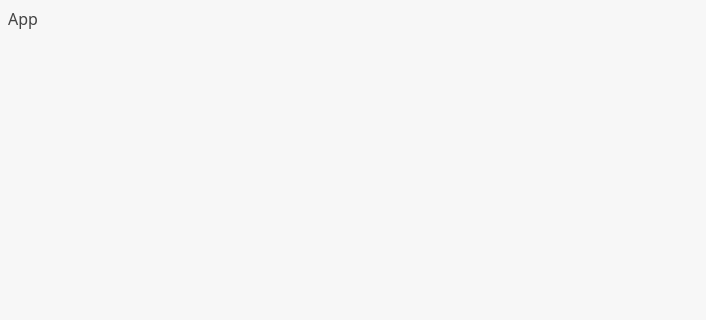
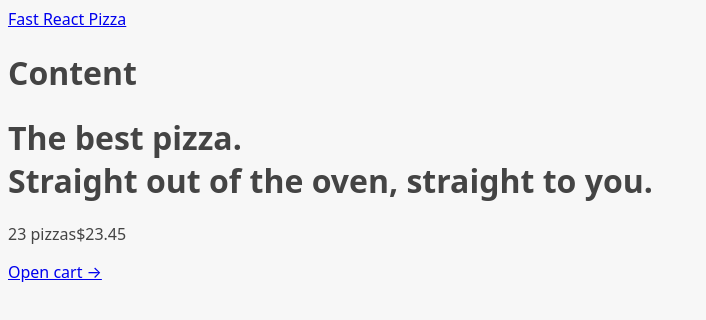
Before and after one commit to 2017kartik/Fast-React-Pizza, a React (Vite) app: page / in a window 1280 px wide. Shown: the top 320 px of the page, without its empty margins (0-706 px from the left). Built offline with nearby package versions, Linux system fonts and the light colour scheme.

Commit message:
Fetching Data with React Router: Pizza Menu

```diff
--- a/package.json
+++ b/package.json
@@ -11,7 +11,8 @@
   },
   "dependencies": {
     "react": "^18.2.0",
-    "react-dom": "^18.2.0"
+    "react-dom": "^18.2.0",
+    "react-router-dom": "^6.28.2"
   },
   "devDependencies": {
     "@types/react": "^18.2.15",
--- a/src/App.jsx
+++ b/src/App.jsx
@@ -1,3 +1,40 @@
+import { createBrowserRouter, RouterProvider } from "react-router-dom";
+import Home from "./ui/Home";
+import Menu, { loader as menuLoader } from "./features/menu/Menu";
+import Cart from "./features/cart/Cart";
+import CreateOrder from "./features/order/CreateOrder";
+import Order from "./features/order/Order";
+import AppLayout from "./ui/AppLayout";
+
+const router = createBrowserRouter([
+  {
+    element: <AppLayout />,
+    children: [
+      {
+        path: "/",
+        element: <Home />,
+      },
+      {
+        path: "/menu",
+        element: <Menu />,
+        loader: menuLoader,
+      },
+      {
+        path: "/cart",
+        element: <Cart />,
+      },
+      {
+        path: "/order/new",
+        element: <CreateOrder />,
+      },
+      {
+        path: "/order/:orderId",
+        element: <Order />,
+      },
+    ],
+  },
+]);
+
 export default function App() {
-  return <div>App</div>;
+  return <RouterProvider router={router} />;
 }
--- a/src/features/cart/Cart.jsx
+++ b/src/features/cart/Cart.jsx
@@ -10,7 +10,7 @@
   },
   {
     pizzaId: 6,
-    name: 'Vegetale',
+    name: 'Vegetable',
     quantity: 1,
     unitPrice: 13,
     totalPrice: 13,
--- a/src/features/cart/CartOverview.jsx
+++ b/src/features/cart/CartOverview.jsx
@@ -1,3 +1,5 @@
+import { Link } from "react-router-dom";
+
 function CartOverview() {
   return (
     <div>
@@ -5,7 +7,7 @@
         <span>23 pizzas</span>
         <span>$23.45</span>
       </p>
-      <a href="#">Open cart &rarr;</a>
+      <Link to="/cart">Open cart &rarr;</Link>
     </div>
   );
 }
--- a/src/features/menu/Menu.jsx
+++ b/src/features/menu/Menu.jsx
@@ -1,5 +1,21 @@
+import { useLoaderData } from "react-router-dom";
+import { getMenu } from "../../services/apiRestaurant";
+import MenuItem from "./MenuItem";
+
 function Menu() {
-  return <h1>Menu</h1>;
+  const menu = useLoaderData();
+  return (
+    <ul>
+      {menu.map((pizza) => (
+        <MenuItem key={pizza.id} pizza={pizza} />
+      ))}
+    </ul>
+  );
+}
+
+export async function loader() {
+  const menu = await getMenu();
+  return menu;
 }
 
 export default Menu;
--- a/src/features/menu/MenuItem.jsx
+++ b/src/features/menu/MenuItem.jsx
@@ -1,12 +1,14 @@
+import { formatCurrency } from "../../utils/helpers";
+
 function MenuItem({ pizza }) {
-  const { id, name, unitPrice, ingredients, soldOut, imageUrl } = pizza;
+  const { name, unitPrice, ingredients, soldOut, imageUrl } = pizza;
 
   return (
     <li>
       <img src={imageUrl} alt={name} />
       <div>
         <p>{name}</p>
-        <p>{ingredients.join(', ')}</p>
+        <p>{ingredients.join(", ")}</p>
         <div>
           {!soldOut ? <p>{formatCurrency(unitPrice)}</p> : <p>Sold out</p>}
         </div>
--- /dev/null
+++ b/src/ui/AppLayout.jsx
@@ -0,0 +1,16 @@
+import Header from "./Header";
+import CartOverview from "../features/cart/CartOverview";
+import { Outlet } from "react-router-dom";
+
+export default function AppLayout() {
+  return (
+    <div>
+      <Header />
+      <main>
+        <h1>Content</h1>
+        <Outlet />
+      </main>
+      <CartOverview />
+    </div>
+  );
+}
--- /dev/null
+++ b/src/ui/Header.jsx
@@ -0,0 +1,10 @@
+import React from "react";
+import { Link } from "react-router-dom";
+
+export default function Header() {
+  return (
+    <header>
+      <Link to="/">Fast React Pizza</Link>
+    </header>
+  );
+}
```
Also changed, not shown: 1 other file (tests, documents, lock files or other folders).
